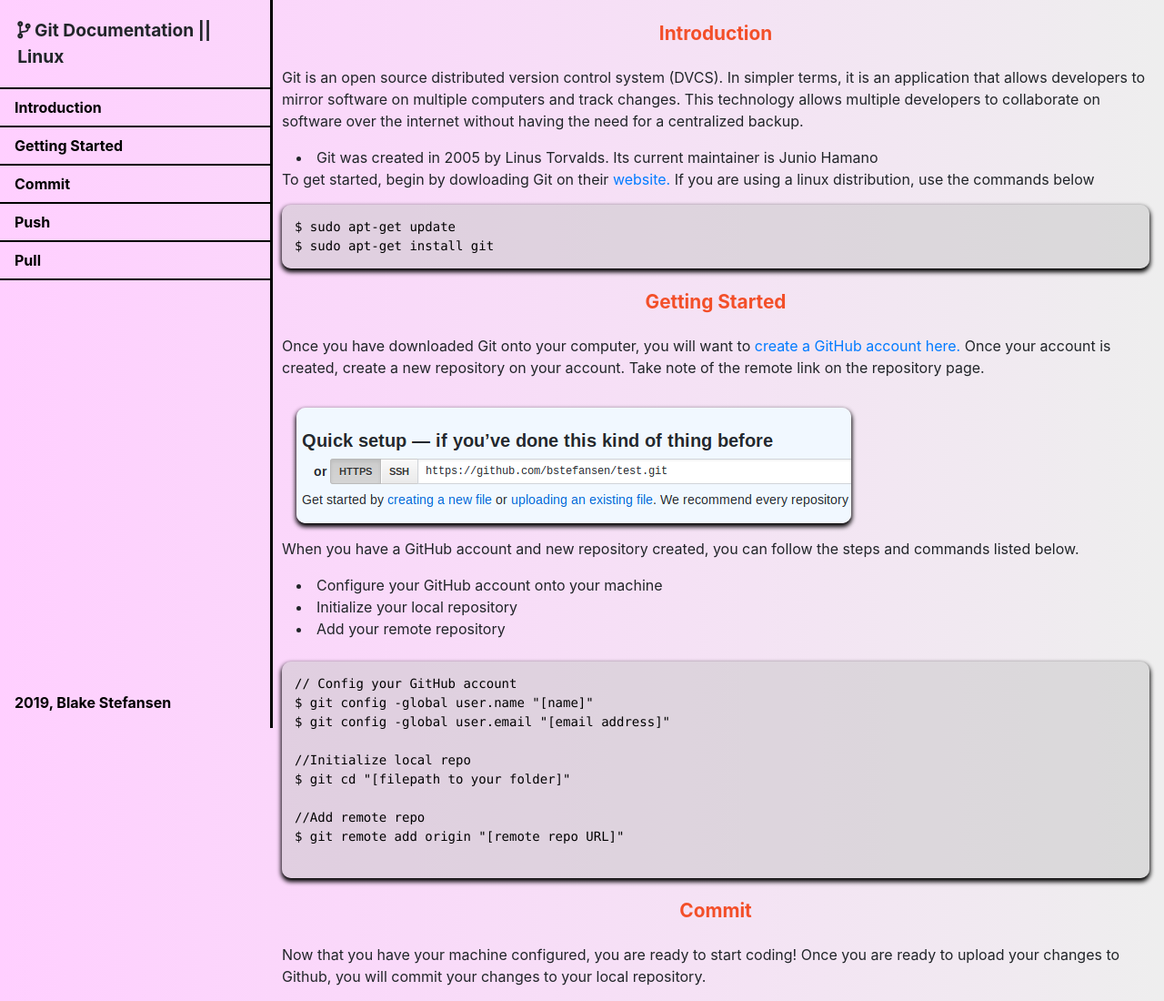
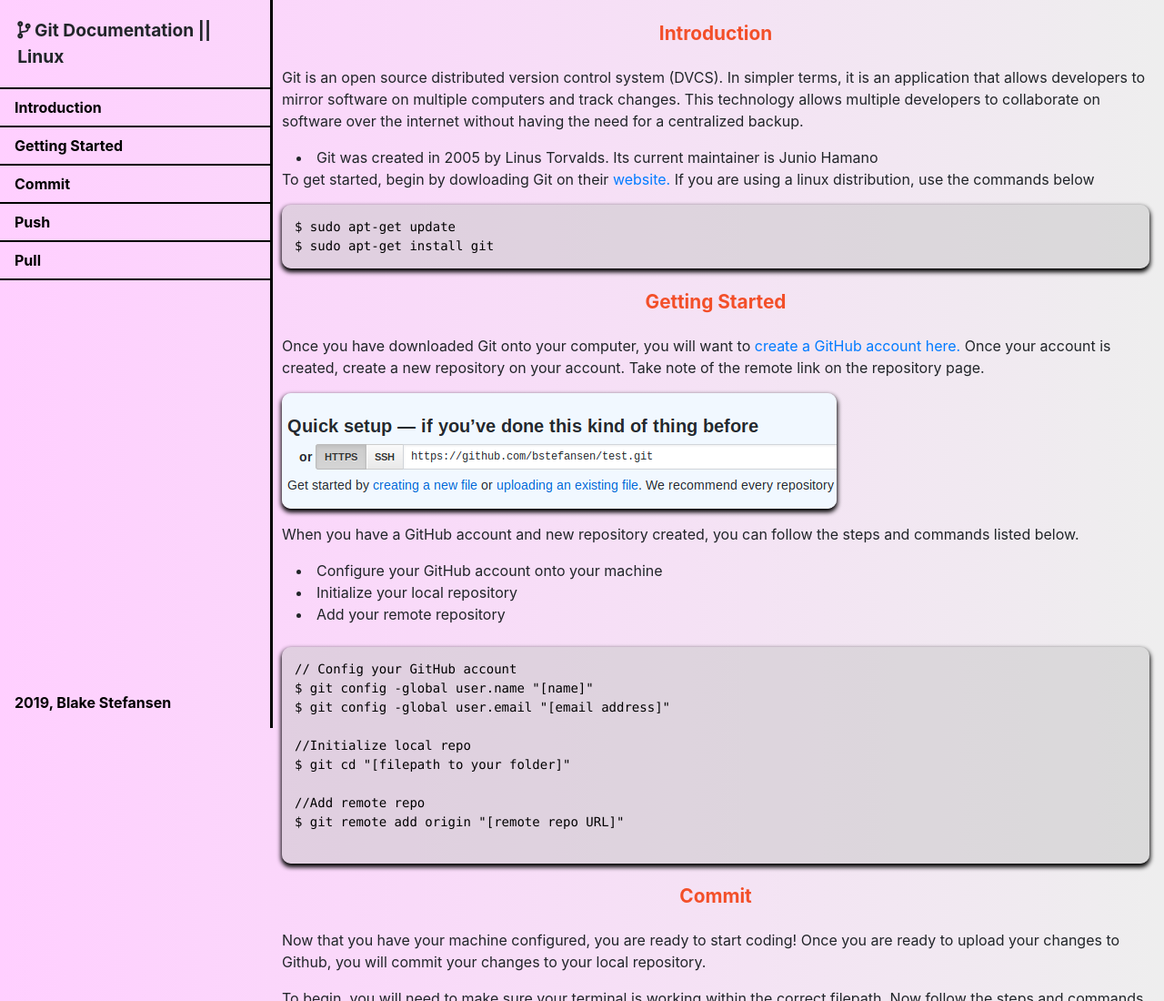
Before and after one commit to bstefansen/GitDocumentation, a plain HTML site: page index.html in a window 1280 px wide. Shown: the top 1100 px of the page at 91% size. Drawn offline with nearby package versions, Linux system fonts and the light colour scheme.

Commit message:
updated getting started img margins

```diff
--- a/main.css
+++ b/main.css
@@ -47,7 +47,7 @@ body {
 #Getting_Started img {
   border-radius: 10px;
   box-shadow: 0px 3px 5px 1px black;
-  margin: 1em;
+  margin-bottom: 1em;
 }
 #main-doc {
   position: relative;
```
